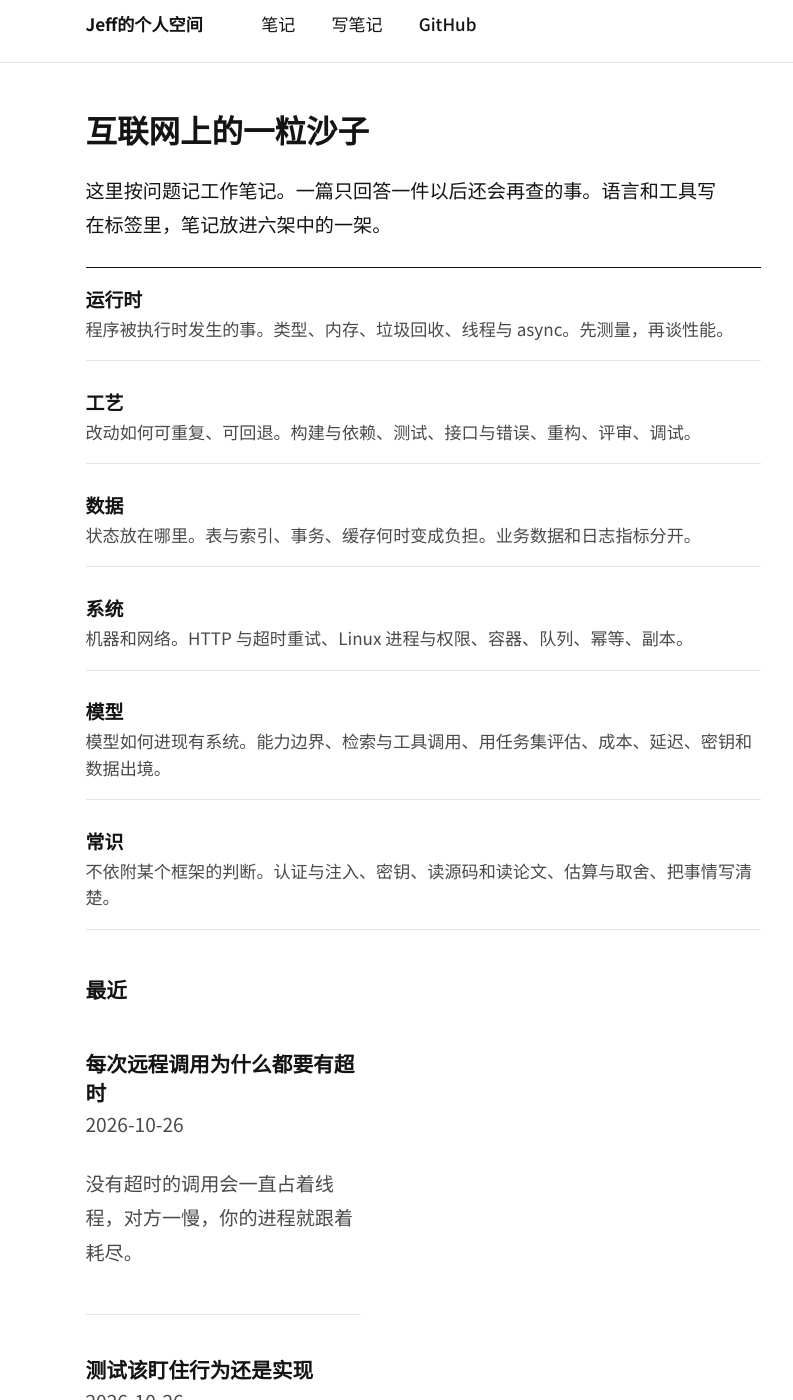
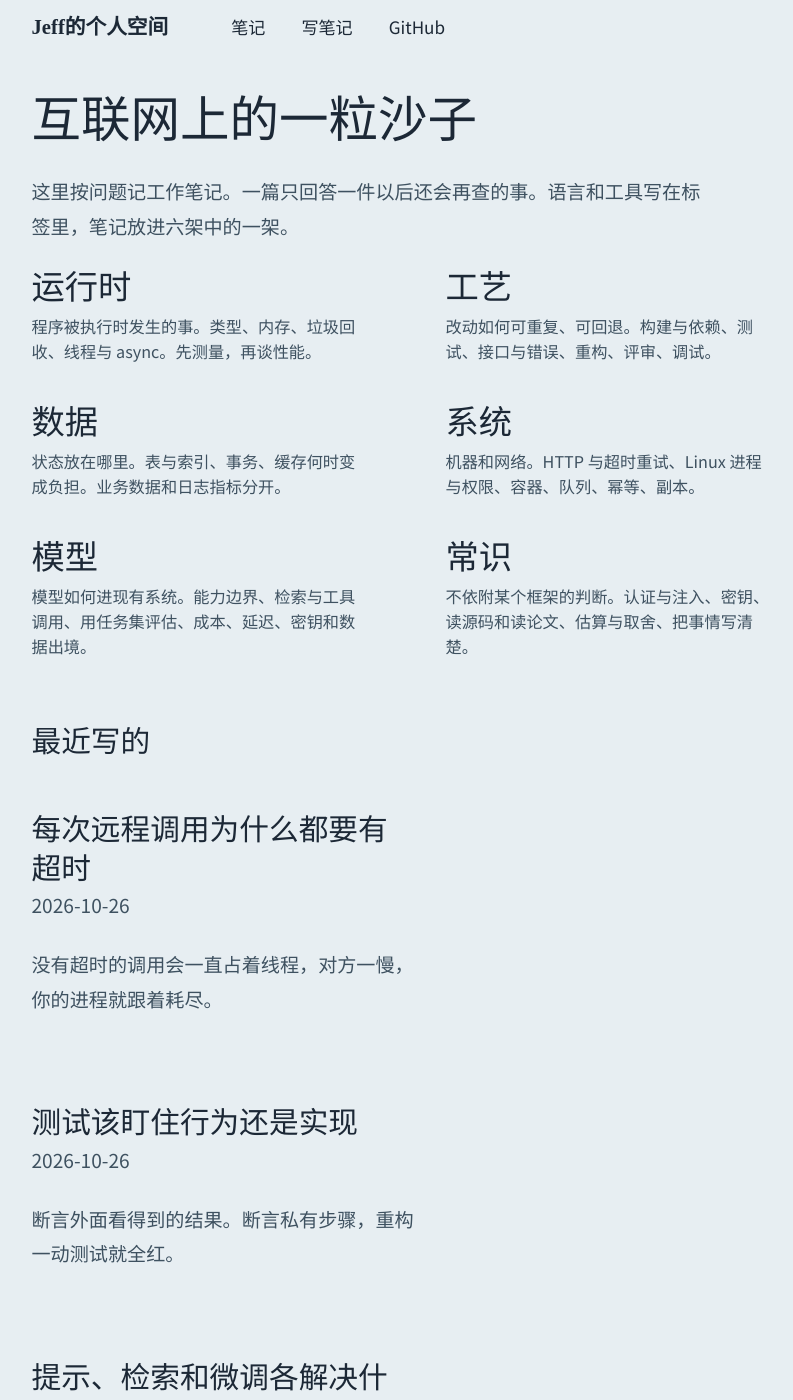
Before and after one commit to JeffGu98/JeffGu98.github.io, a Jekyll site: the page built from _pages/about.md, in a window 1280 px wide and 1400 px high. Shown: the whole window, without its empty margins (217-1010 px from the left). Built offline with Jekyll 4.4.1, drawn with Linux system fonts in a browser that asks for light colours.

Commit message:
用楷体和一粒沙色重排首页
六架成为首页主体，正文仍用黑体，翻页改成中文。

```diff
--- a/_data/ui-text.yml
+++ b/_data/ui-text.yml
@@ -4,8 +4,8 @@
 # -----------------
 en: &DEFAULT_EN
   page                       : "Page"
-  pagination_previous        : "Previous"
-  pagination_next            : "Next"
+  pagination_previous        : "上一篇"
+  pagination_next            : "下一篇"
   breadcrumb_home_label      : "Home"
   breadcrumb_separator       : "/"
   toc_label                  : "On This Page"
--- a/_includes/head/custom.html
+++ b/_includes/head/custom.html
@@ -21,7 +21,7 @@
 <meta name="msapplication-TileColor" content="#000000">
 <meta name="msapplication-TileImage" content="{{ base_path }}/images/mstile-144x144.png?v=M44lzPylqQ">
 <meta name="msapplication-config" content="{{ base_path }}/images/browserconfig.xml?v=M44lzPylqQ">
-<meta name="theme-color" content="#ffffff">
+<meta name="theme-color" content="#E7EEF2">
 <link rel="preconnect" href="https://fonts.googleapis.com">
 <link rel="preconnect" href="https://fonts.gstatic.com" crossorigin>
 <link href="https://fonts.googleapis.com/css2?family=Noto+Sans+SC:wght@400;500;700&display=swap" rel="stylesheet">
--- a/_layouts/single.html
+++ b/_layouts/single.html
@@ -17,7 +17,7 @@ layout: default
 <div id="main" role="main">
   {% include sidebar.html %}
 
-  <article class="page" itemscope itemtype="http://schema.org/CreativeWork">
+  <article class="page{% if page.url == '/' %} page--home{% endif %}" itemscope itemtype="http://schema.org/CreativeWork">
     {% if page.title %}<meta itemprop="headline" content="{{ page.title | markdownify | strip_html | strip_newlines | escape_once }}">{% endif %}
     {% if page.excerpt %}<meta itemprop="description" content="{{ page.excerpt | markdownify | strip_html | strip_newlines | escape_once }}">{% endif %}
     {% if page.date %}<meta itemprop="datePublished" content="{{ page.date | date: "%B %d, %Y" }}">{% endif %}
--- a/_pages/about.md
+++ b/_pages/about.md
@@ -23,7 +23,7 @@ redirect_from:
 {% endfor %}
 </ol>
 
-<h2 class="section-label">最近</h2>
+<h2 class="section-label">最近写的</h2>
 {% if site.posts.size == 0 %}
 <p>还没有笔记。</p>
 {% else %}
--- a/_sass/_skin.scss
+++ b/_sass/_skin.scss
@@ -1,12 +1,14 @@
-/* Single reading column. One sans face, white field, black ink. */
+/* A grain of sand. Kaiti for names, gothic for the notes, one sand mark. */
 
-$ink: #141414;
-$quiet: #4a4a4a;
-$line: #e6e6e6;
-$measure: 40rem;
+$ink: #1C2836;
+$quiet: #3E5160;
+$field: #E7EEF2;
+$sand: #C4A15A;
+$measure: 46rem;
+$kaiti: "Kaiti SC", "STKaiti", "KaiTi", "楷体", "AR PL UKai CN", "Noto Serif SC", serif;
 
 body {
-  background: #fff;
+  background: $field;
   color: $ink;
   font-family: $sans-serif;
   line-height: 1.75;
@@ -20,8 +22,8 @@ body {
 }
 
 .masthead {
-  background: #fff;
-  border-bottom: 1px solid $line;
+  background: $field;
+  border-bottom: 0;
   height: $masthead-height;
 
   &__inner-wrap {
@@ -32,15 +34,25 @@ body {
   }
 }
 
+.masthead__menu-item--lg a::before {
+  content: "";
+  width: 0.45rem;
+  height: 0.45rem;
+  margin-right: 0.5rem;
+  background: $sand;
+  display: inline-block;
+  transform: translateY(-0.05em);
+}
+
 .masthead__menu-item {
   font-family: $sans-serif;
   font-size: 0.95rem;
-  font-weight: 500;
 
   &--lg {
-    font-weight: 700;
-    font-size: 0.95rem;
-    padding-right: 1.25rem;
+    font-family: $kaiti;
+    font-weight: 400;
+    font-size: 1.15rem;
+    padding-right: 1.5rem;
   }
 
   a {
@@ -53,7 +65,7 @@ body {
 
   a:hover {
     text-decoration: underline;
-    text-underline-offset: 0.25em;
+    text-underline-offset: 0.22em;
   }
 }
 
@@ -64,7 +76,7 @@ body {
 
 #main {
   max-width: $measure;
-  margin: 2.5rem auto 4rem;
+  margin: 1.5rem auto 4rem;
   padding: 0 1.25rem;
   float: none;
   width: auto;
@@ -78,45 +90,48 @@ body {
 .archive {
   float: none;
   width: 100%;
-  max-width: none;
   margin: 0;
   padding: 0;
-  left: auto;
-  right: auto;
 }
 
 .page__title {
-  margin: 0 0 1.25rem;
-  font-family: $sans-serif;
-  font-weight: 700;
-  font-size: 1.75rem;
-  line-height: 1.35;
-  letter-spacing: 0;
+  margin: 0 0 1rem;
+  font-family: $kaiti;
+  font-weight: 400;
+  font-size: 2rem;
+  line-height: 1.3;
   color: $ink;
+}
+
+.page--home .page__title {
+  max-width: 12em;
+  margin-bottom: 1.25rem;
+  font-size: 2.75rem;
+  line-height: 1.25;
 }
 
 .page__content,
 .archive {
   h2 {
-    margin-top: 2.25rem;
+    margin-top: 2.5rem;
     padding: 0;
     border: 0;
-    font-family: $sans-serif;
-    font-weight: 700;
-    font-size: 1.15rem;
-    line-height: 1.4;
+    font-family: $kaiti;
+    font-weight: 400;
+    font-size: 1.65rem;
+    line-height: 1.3;
     color: $ink;
   }
 
   p,
   li {
+    max-width: 38rem;
     font-size: 1.0625rem;
     line-height: 1.8;
   }
 
   a {
     color: $ink;
-    text-decoration-thickness: 1px;
     text-underline-offset: 0.18em;
   }
 }
@@ -145,7 +160,7 @@ select:focus-visible {
   transition: background-color 160ms ease;
 
   &:hover {
-    background: #000;
+    background: #121a24;
     color: #fff;
   }
 }
@@ -155,7 +170,7 @@ header .page__meta {
 }
 
 .page__date {
-  margin: -0.75rem 0 1rem;
+  margin: -0.35rem 0 1.25rem;
   font-family: $sans-serif;
   font-size: 0.875rem;
   color: $quiet;
@@ -165,17 +180,20 @@ header .page__meta {
   }
 }
 
+.page__taxonomy .fa {
+  display: none;
+}
+
 .archive__item {
-  padding: 1.1rem 0;
-  border-bottom: 1px solid $line;
+  padding: 0.85rem 0 1rem;
 }
 
 .archive__item-title {
   margin: 0;
-  font-family: $sans-serif;
-  font-size: 1.125rem;
-  font-weight: 700;
-  line-height: 1.4;
+  font-family: $kaiti;
+  font-size: 1.35rem;
+  font-weight: 400;
+  line-height: 1.35;
 
   a {
     color: $ink;
@@ -184,12 +202,13 @@ header .page__meta {
 
   a:hover {
     text-decoration: underline;
-    text-underline-offset: 0.18em;
+    text-underline-offset: 0.15em;
   }
 }
 
 .archive__item-excerpt {
-  margin: 0.3rem 0 0;
+  margin: 0.25rem 0 0;
+  max-width: 38rem;
   font-size: 0.95rem;
   line-height: 1.6;
   color: $quiet;
@@ -200,11 +219,12 @@ header .page__meta {
 }
 
 .archive__subtitle {
-  margin: 0 0 0.35rem;
+  margin: 0 0 0.4rem;
   padding: 0;
   border: 0;
-  font-size: 1.35rem;
-  font-weight: 700;
+  font-family: $kaiti;
+  font-size: 2rem;
+  font-weight: 400;
   color: $ink;
 }
 
@@ -213,8 +233,8 @@ header .page__meta {
   float: none;
   width: 100%;
   margin-top: 0;
-  background: #fff;
-  border-top: 1px solid $line;
+  background: transparent;
+  border-top: 0;
   color: $quiet;
 }
 
@@ -241,27 +261,29 @@ header .page__meta {
 }
 
 .lede {
-  margin: 0 0 2rem;
-  max-width: 36rem;
-  font-size: 1.125rem;
+  margin: 0 0 2.25rem;
+  max-width: 34rem;
+  font-size: 1.05rem;
   line-height: 1.7;
-  color: $ink;
+  color: $quiet;
 }
 
 .shelf-index {
+  display: grid;
+  grid-template-columns: 1fr 1fr;
+  gap: 1.6rem 2.5rem;
   list-style: none;
-  margin: 0 0 2.5rem;
+  margin: 0 0 3rem;
   padding: 0;
-  border-top: 1px solid $ink;
+  border: 0;
 }
 
 .shelf-index li {
-  border-bottom: 1px solid $line;
+  border: 0;
 }
 
 .shelf-index a {
   display: block;
-  padding: 1rem 0;
   min-height: 44px;
   color: inherit;
   text-decoration: none;
@@ -269,28 +291,31 @@ header .page__meta {
 
 .shelf-index a:hover .shelf-index__name {
   text-decoration: underline;
-  text-underline-offset: 0.18em;
+  text-underline-offset: 0.15em;
 }
 
 .shelf-index__name {
   display: block;
-  font-size: 1.05rem;
-  font-weight: 700;
-  line-height: 1.4;
+  font-family: $kaiti;
+  font-size: 1.85rem;
+  line-height: 1.2;
 }
 
 .shelf-index__blurb {
   display: block;
-  margin-top: 0.2rem;
-  font-size: 0.95rem;
+  margin-top: 0.35rem;
+  max-width: 18rem;
+  font-family: $sans-serif;
+  font-size: 0.9rem;
   line-height: 1.55;
   color: $quiet;
 }
 
 .section-label {
   margin: 0 0 0.25rem;
-  font-size: 0.95rem;
-  font-weight: 700;
+  font-family: $kaiti;
+  font-size: 1.65rem;
+  font-weight: 400;
 }
 
 .shelf {
@@ -303,9 +328,39 @@ header .page__meta {
   font-size: 0.95rem;
 }
 
+.pagination {
+  display: flex;
+  justify-content: space-between;
+  gap: 1rem;
+  margin-top: 2rem;
+  padding-top: 0;
+  border: 0;
+}
+
+.pagination--pager {
+  float: none;
+  width: auto;
+  margin: 0;
+  padding: 0.6rem 0;
+  border: 0;
+  background: transparent;
+  color: $ink;
+  font-family: $sans-serif;
+  font-weight: 500;
+  text-align: left;
+  text-decoration: underline;
+  text-underline-offset: 0.18em;
+}
+
+.pagination--pager.disabled {
+  color: #8aa;
+  text-decoration: none;
+}
+
 .write-form legend {
-  font-size: 1.15rem;
-  font-weight: 700;
+  font-family: $kaiti;
+  font-size: 1.5rem;
+  font-weight: 400;
   border: 0;
   margin-bottom: 0.75rem;
 }
@@ -313,7 +368,7 @@ header .page__meta {
 .shelf-grid {
   display: grid;
   grid-template-columns: 1fr;
-  gap: 0.5rem;
+  gap: 0.6rem;
   margin-bottom: 1.5rem;
 }
 
@@ -328,18 +383,20 @@ header .page__meta {
   gap: 0.7rem;
   align-items: flex-start;
   margin: 0;
-  padding: 0.8rem;
+  padding: 0.75rem 0;
   min-height: 44px;
-  border: 1px solid $line;
-  border-radius: 2px;
+  border: 0;
+  border-bottom: 0;
+  background: transparent;
   cursor: pointer;
 }
 
 .write-form .shelf-choice input {
   display: inline-block;
   width: auto;
-  margin-top: 0.3rem;
+  margin-top: 0.45rem;
   flex: 0 0 auto;
+  accent-color: $ink;
 }
 
 .write-form .shelf-choice strong,
@@ -348,7 +405,9 @@ header .page__meta {
 }
 
 .write-form .shelf-choice strong {
-  font-size: 1rem;
+  font-family: $kaiti;
+  font-size: 1.35rem;
+  font-weight: 400;
 }
 
 .write-form .shelf-choice small {
@@ -358,9 +417,9 @@ header .page__meta {
   line-height: 1.45;
 }
 
-.write-form .shelf-choice:has(input:checked) {
-  border-color: $ink;
-  background: #f6f6f6;
+.write-form .shelf-choice:has(input:checked) strong {
+  text-decoration: underline;
+  text-underline-offset: 0.15em;
 }
 
 .write-form input[type="text"],
@@ -369,8 +428,9 @@ header .page__meta {
   min-height: 44px;
   font-size: 1rem;
   font-family: $sans-serif;
+  color: $ink;
   background: #fff;
-  border: 1px solid $line;
+  border: 0;
   border-radius: 2px;
 }
 
@@ -385,10 +445,6 @@ header .page__meta {
   color: $quiet;
 }
 
-#write-status {
-  min-height: 1.4em;
-}
-
 #write-status.is-error {
   color: #9f1239;
 }
@@ -398,6 +454,21 @@ code {
   font-size: 0.9rem;
 }
 
+@media (max-width: 640px) {
+  .page--home .page__title {
+    font-size: 2.15rem;
+  }
+
+  .shelf-index {
+    grid-template-columns: 1fr;
+    gap: 1.25rem;
+  }
+
+  .shelf-index__blurb {
+    max-width: none;
+  }
+}
+
 @media (prefers-reduced-motion: reduce) {
   .btn {
     transition: none;
--- a/_sass/_variables.scss
+++ b/_sass/_variables.scss
@@ -61,14 +61,14 @@ $darker-gray                : mix(#000, $gray, 60%);
 $light-gray                 : mix(#fff, $gray, 50%);
 $lighter-gray               : mix(#fff, $gray, 90%);
 
-$body-color                 : #fff;
-$background-color           : #fff;
+$body-color                 : #E7EEF2;
+$background-color           : #E7EEF2;
 $code-background-color      : #f6f6f6;
 $code-background-color-dark : #ececec;
-$text-color                 : #141414;
-$border-color               : #e6e6e6;
+$text-color                 : #1C2836;
+$border-color               : #D5DEE6;
 
-$primary-color              : #141414;
+$primary-color              : #1C2836;
 $success-color              : #62c462;
 $warning-color              : #f89406;
 $danger-color               : #ee5f5b;
@@ -102,11 +102,11 @@ $xing-color                 : #006567;
 
 
 /* links */
-$link-color                 : #141414;
-$link-color-hover           : #141414;
-$link-color-visited         : #141414;
-$masthead-link-color        : #141414;
-$masthead-link-color-hover  : #141414;
+$link-color                 : #1C2836;
+$link-color-hover           : #1C2836;
+$link-color-visited         : #1C2836;
+$masthead-link-color        : #1C2836;
+$masthead-link-color-hover  : #1C2836;
 
 
 /*
```
